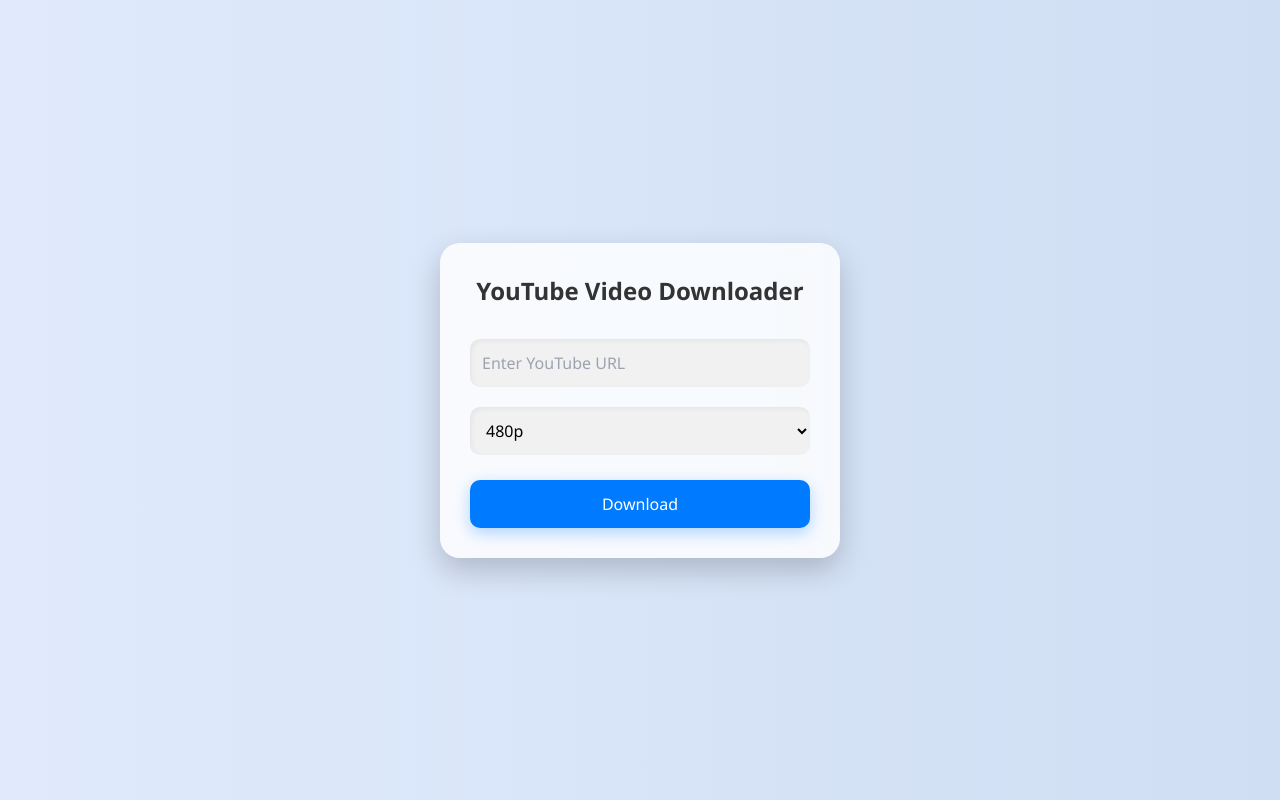
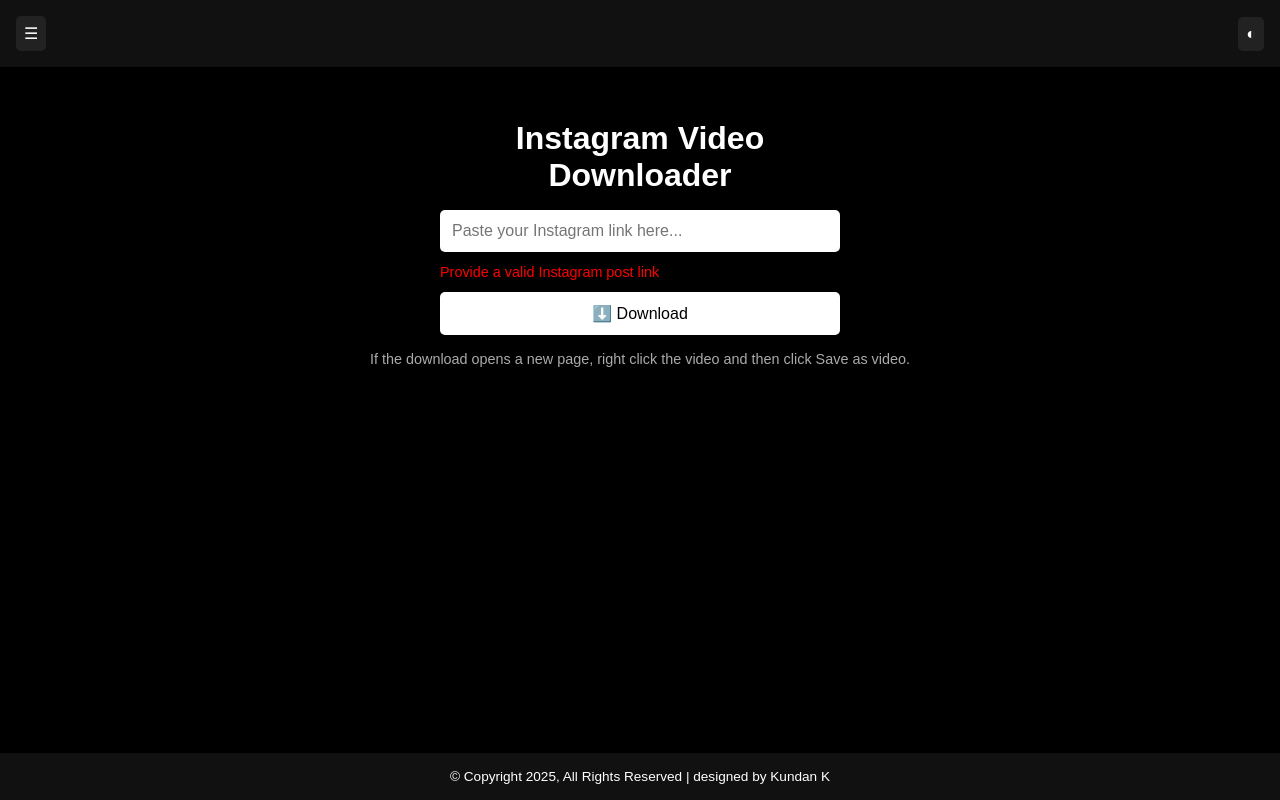
Before and after one commit to Kundank7/yt-downloader, a Flask app: page / in a window 1280 px wide. Run offline with Flask 3, Linux system fonts and the light colour scheme.

Commit message:
index.html

```diff
--- a/templates/index.html
+++ b/templates/index.html
@@ -3,127 +3,158 @@
 <head>
   <meta charset="UTF-8" />
   <meta name="viewport" content="width=device-width, initial-scale=1.0" />
-  <title>YouTube Downloader</title>
-  <link href="https://cdn.jsdelivr.net/npm/tailwindcss@2.2.19/dist/tailwind.min.css" rel="stylesheet">
-
+  <title>Instagram Video Downloader</title>
   <style>
+    * {
+      box-sizing: border-box;
+    }
     body {
-      font-family: 'Segoe UI', Tahoma, Geneva, Verdana, sans-serif;
-      background: linear-gradient(to right, #e0eafc, #cfdef3);
+      margin: 0;
+      font-family: Arial, sans-serif;
+      background-color: #000;
+      color: #fff;
       display: flex;
-      justify-content: center;
-      align-items: center;
-      height: 100vh;
-      margin: 0;
+      flex-direction: column;
+      min-height: 100vh;
     }
 
-    .form-container {
-      background: rgba(255, 255, 255, 0.8);
-      backdrop-filter: blur(12px);
-      padding: 30px;
-      border-radius: 20px;
-      box-shadow: 0 12px 30px rgba(0, 0, 0, 0.2);
-      width: 100%;
-      max-width: 400px;
+    header {
+      display: flex;
+      justify-content: space-between;
+      align-items: center;
+      background-color: #111;
+      padding: 1rem;
+    }
+
+    .menu-icon, .mode-icon {
+      background-color: #222;
+      padding: 0.5rem;
+      border-radius: 5px;
+    }
+
+    main {
+      flex: 1;
+      display: flex;
+      flex-direction: column;
+      align-items: center;
+      padding: 2rem 1rem;
     }
 
     h1 {
-      font-size: 24px;
-      font-weight: 700;
       text-align: center;
-      margin-bottom: 20px;
-      color: #333;
+      font-size: 2rem;
+      margin-bottom: 1rem;
     }
 
     form {
       display: flex;
       flex-direction: column;
+      width: 100%;
+      max-width: 400px;
+      gap: 0.75rem;
     }
 
-    input[type="text"],
-    select {
-      width: 100%;
-      padding: 12px;
-      margin: 10px 0;
+    input[type="text"] {
+      padding: 0.75rem;
       border: none;
-      border-radius: 10px;
-      font-size: 16px;
-      background-color: #f1f1f1;
-      box-shadow: inset 2px 2px 5px rgba(0, 0, 0, 0.05);
-      transition: 0.3s;
+      border-radius: 5px;
+      font-size: 1rem;
     }
 
-    input:focus, select:focus {
-      outline: none;
-      background-color: #e9f0ff;
+    .error {
+      color: red;
+      font-size: 0.9rem;
     }
 
     button {
-      background-color: #007bff;
-      color: white;
-      font-size: 16px;
-      padding: 12px;
-      margin-top: 15px;
+      display: flex;
+      align-items: center;
+      justify-content: center;
+      gap: 0.5rem;
+      background-color: #fff;
+      color: #000;
       border: none;
-      border-radius: 10px;
+      padding: 0.75rem;
+      border-radius: 5px;
+      font-size: 1rem;
       cursor: pointer;
-      box-shadow: 0 5px 15px rgba(0, 123, 255, 0.3);
-      transition: background-color 0.3s ease, transform 0.2s;
+      transition: background-color 0.3s ease;
     }
 
     button:hover {
-      background-color: #0056b3;
-      transform: translateY(-2px);
+      background-color: #ddd;
     }
 
-    /* Loader Animation */
-    .loader {
-      width: fit-content;
-      margin: 10px auto 0 auto;
-      font-weight: bold;
-      font-family: monospace;
-      font-size: 18px;
-      background: linear-gradient(90deg, #000 50%, #0000 0) right/200% 100%;
-      animation: l21 2s infinite linear;
+    .instruction {
+      font-size: 0.9rem;
+      text-align: center;
+      margin-top: 1rem;
+      color: #aaa;
     }
 
-    .loader::before {
-      content: "Loading...";
-      color: #0000;
-      padding: 0 5px;
-      background: inherit;
-      background-image: linear-gradient(90deg, #333 50%, #000 0);
-      -webkit-background-clip: text;
-      background-clip: text;
+    footer {
+      text-align: center;
+      padding: 1rem;
+      background-color: #111;
+      font-size: 0.85rem;
     }
 
-    @keyframes l21 {
-      100% {
-        background-position: left;
+    #loader {
+      display: none;
+      margin-top: 1rem;
+      border: 5px solid #f3f3f3;
+      border-top: 5px solid #3498db;
+      border-radius: 50%;
+      width: 40px;
+      height: 40px;
+      animation: spin 1s linear infinite;
+      align-self: center;
+    }
+
+    @keyframes spin {
+      0% { transform: rotate(0deg); }
+      100% { transform: rotate(360deg); }
+    }
+
+    @media (max-width: 600px) {
+      h1 {
+        font-size: 1.5rem;
+      }
+
+      button {
+        font-size: 0.9rem;
       }
     }
   </style>
 </head>
 <body>
-  <div class="form-container">
-    <h1>YouTube Video Downloader</h1>
-    <form id="downloadForm" action="/" method="POST" target="downloadFrame">
-      <input type="text" name="url" placeholder="Enter YouTube URL" required>
-      <select name="resolution" required>
-        <option value="480">480p</option>
-        <option value="720">720p</option>
-        <option value="1080">1080p</option>
-      </select>
 
-      <!-- Loader -->
-      <div id="loader" class="loader" style="display: none;"></div>
+  <header>
+    <div class="menu-icon">☰</div>
+    <div class="mode-icon">◐</div>
+  </header>
 
-      <button type="submit">Download</button>
+  <main>
+    <h1>Instagram Video<br>Downloader</h1>
+
+    <form id="downloadForm" action="/download" method="POST">
+      <input type="text" name="url" placeholder="Paste your Instagram link here..." required />
+      <span class="error">Provide a valid Instagram post link</span>
+      <button type="submit">
+        ⬇️ Download
+      </button>
     </form>
 
-    <!-- Hidden iframe to catch file download -->
-    <iframe name="downloadFrame" style="display: none;" onload="hideLoader()"></iframe>
-  </div>
+    <div id="loader"></div>
+
+    <p class="instruction">
+      If the download opens a new page, right click the video and then click Save as video.
+    </p>
+  </main>
+
+  <footer>
+    © Copyright 2025, All Rights Reserved | designed by Kundan K
+  </footer>
 
   <script>
     const form = document.getElementById("downloadForm");
@@ -133,10 +164,9 @@
       loader.style.display = "block";
       setTimeout(() => {
         loader.style.display = "none";
-    }, 15000); // 10 seconds
+      }, 10000); // Hide after 10 seconds
     });
   </script>
 
-
 </body>
 </html>
```
Lines whose indentation alone changed are shown as unchanged.
